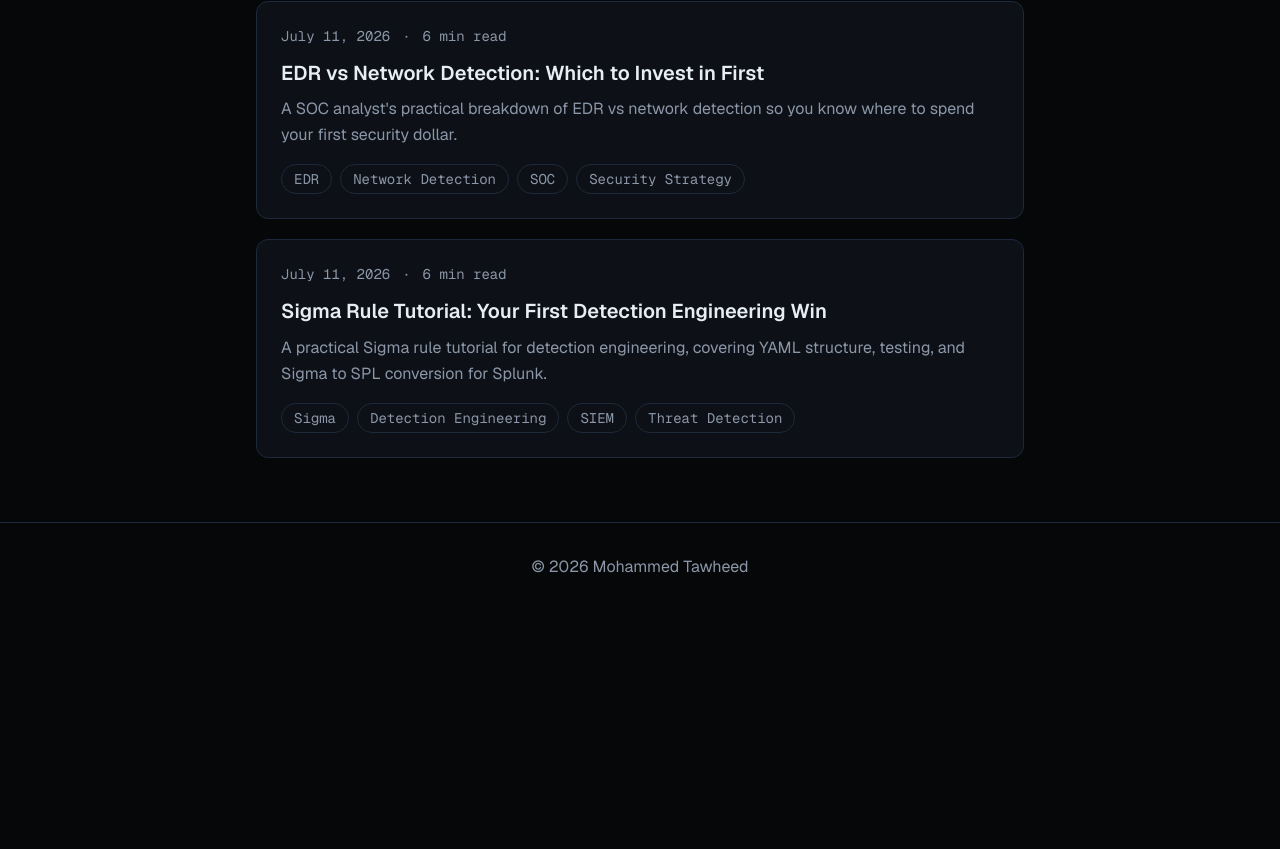
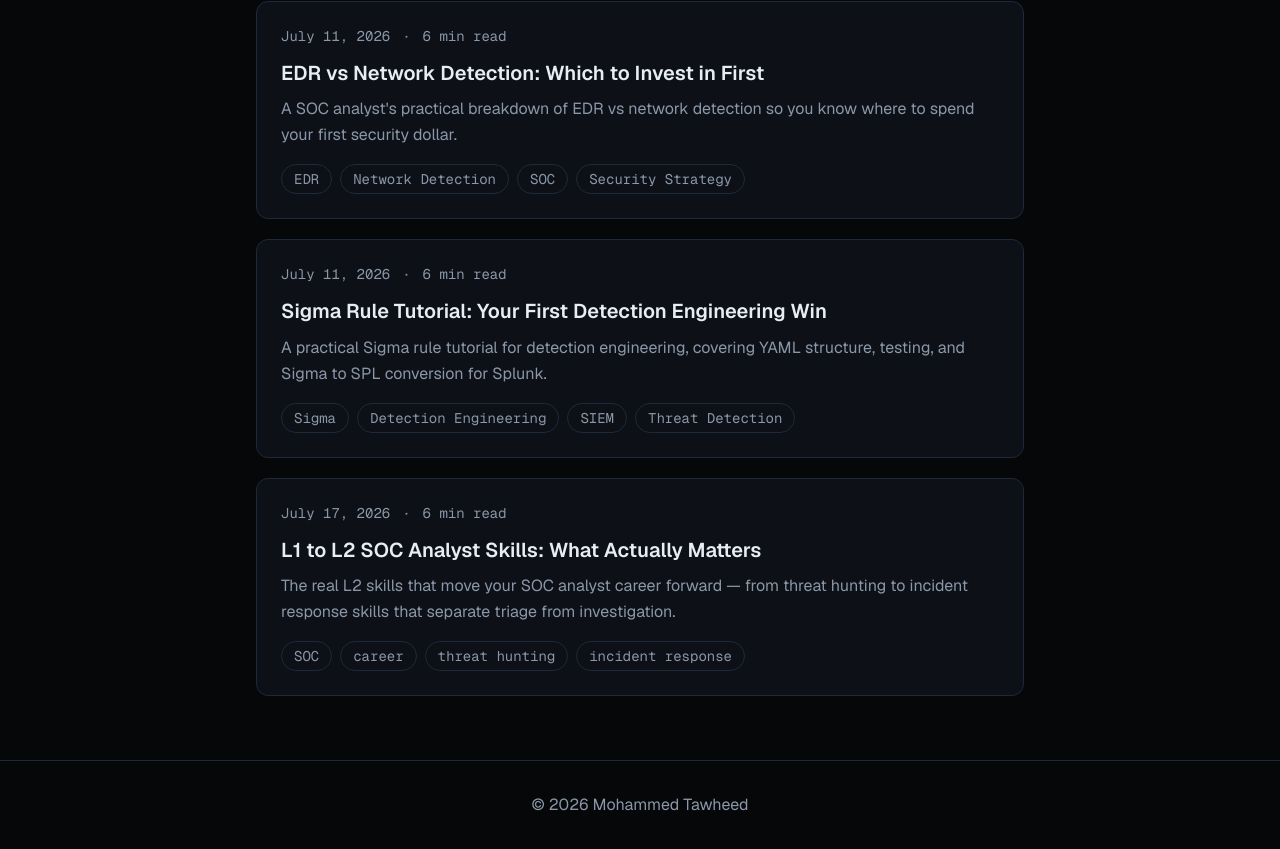
Before and after one commit to Tawheed30/portfolio, a Next.js app: page /blog in a window 1280 px wide. Shown: the part 1780-2629 px from the top of the page. Before the commit the page ends 2391 px from the top, so only its background shows below. Built offline with nearby package versions, Linux system fonts and the light colour scheme.

Commit message:
feat: Auto-generate blog post

```diff
--- a/src/data/blog.ts
+++ b/src/data/blog.ts
@@ -327,6 +327,44 @@ export const posts: BlogPost[] = [
         }
   ]
   },
+  {
+    slug: "l1-to-l2-soc-analyst-skills-what-matters",
+    title: "L1 to L2 SOC Analyst Skills: What Actually Matters",
+    date: "2026-07-17",
+    excerpt: "The real L2 skills that move your SOC analyst career forward — from threat hunting to incident response skills that separate triage from investigation.",
+    readingTime: "6 min read",
+    tags: ["SOC","career","threat hunting","incident response"],
+    keywords: ["SOC analyst career","L2 skills","threat hunting","incident response skills","SOC analyst L1 to L2","MITRE ATT&CK"],
+    content:   [
+        {
+              "body": "If you're an L1 analyst wondering how to level up your SOC analyst career, this is the honest breakdown I wish I'd had earlier. The jump from L1 to L2 isn't about memorizing more tools — it's about a shift in how you think. The L2 skills that actually matter are threat hunting, deeper investigation, and incident response skills that let you take an alert and own it end to end. I'm an L1 SOC analyst myself, so this is written from where I stand: what I've seen separate strong L2 candidates from analysts who stay stuck closing tickets."
+        },
+        {
+              "heading": "Stop Closing Alerts, Start Investigating Them",
+              "body": "L1 work is mostly triage: an alert fires in Splunk or QRadar, you validate it, map it to MITRE ATT&CK, document evidence, and escalate or close per workflow. That's valuable, but L2 expectations are different. L2 analysts don't just answer 'is this real?' — they answer 'what else happened around it?' That means pivoting from a single phishing URL to the sender, the mailbox rules, the endpoint that clicked, and the lateral movement that may follow. The mindset shift is treating every true positive as the start of an investigation, not the end of a ticket."
+        },
+        {
+              "heading": "Learn to Query Like You Mean It",
+              "body": "Fast, precise queries are the backbone of L2 work. Get genuinely comfortable with SPL in Splunk or AQL in QRadar — not just running saved searches but writing your own. Learn to correlate across data sources: firewall logs, EDR telemetry, IDS/IPS events, and authentication logs. The goal is being able to reconstruct a timeline without asking someone else to pull it for you. If you can take a suspicious process execution and trace it back through parent processes, network connections, and user context, you're doing L2-level analysis."
+        },
+        {
+              "heading": "Build Real Threat Hunting Habits",
+              "body": "Threat hunting is where L1 and L2 clearly diverge. Hunting is proactive: instead of waiting for an alert, you start with a hypothesis grounded in MITRE ATT&CK techniques and go looking. For example, hunt for signs of T1059 (command and scripting interpreter) by reviewing unusual PowerShell or command-line activity across endpoints. Start small — pick one technique your environment is exposed to, build a query, and see what normal looks like before you can spot abnormal. You don't need a dedicated hunt team to practice this; you need curiosity and a baseline of your own environment."
+        },
+        {
+              "heading": "Develop Incident Response Skills That Scale",
+              "body": "Solid incident response skills mean knowing the phases — identification, containment, eradication, recovery — and where an L2 fits in each. In practice, that's scoping the blast radius, recommending containment actions (isolating a host via EDR, disabling an account), and writing documentation clear enough that an IR lead or L3 can act without a meeting. Precise, well-structured evidence documentation is genuinely underrated and it's something L1 work already trains you in. Sharpen it."
+        },
+        {
+              "heading": "Add Just Enough Scripting",
+              "body": "You don't need to be a developer, but basic Python pays off fast. Automating repetitive enrichment — hashing files, querying VirusTotal or an internal threat intel source, parsing logs — frees you to think instead of copy-paste. Even simple scripts to extract IOCs from an email or normalize log fields will typically reduce noise in your workflow and speed up investigations. Start with the boring task you do every day and automate that one first."
+        },
+        {
+              "heading": "The Takeaway",
+              "body": "The path from L1 to L2 in your SOC analyst career isn't a certification checklist — it's ownership. Investigate instead of triage, write your own queries, practice threat hunting one technique at a time, and treat incident response skills and documentation as core craft. Pick one of these this month and go deep. If you want more practical SOC breakdowns like this, check out the rest of my portfolio."
+        }
+  ]
+  },
 ];
 
 export function getPostBySlug(slug: string) {
```
